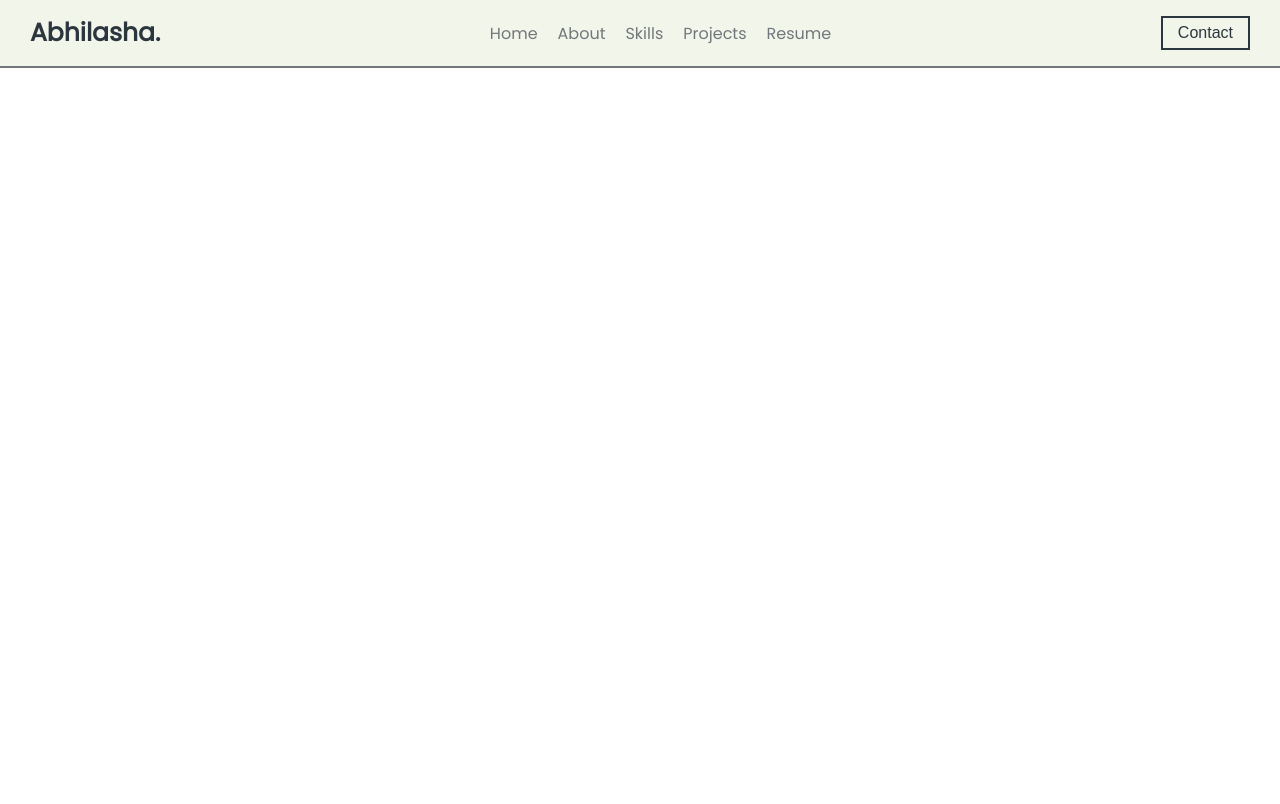
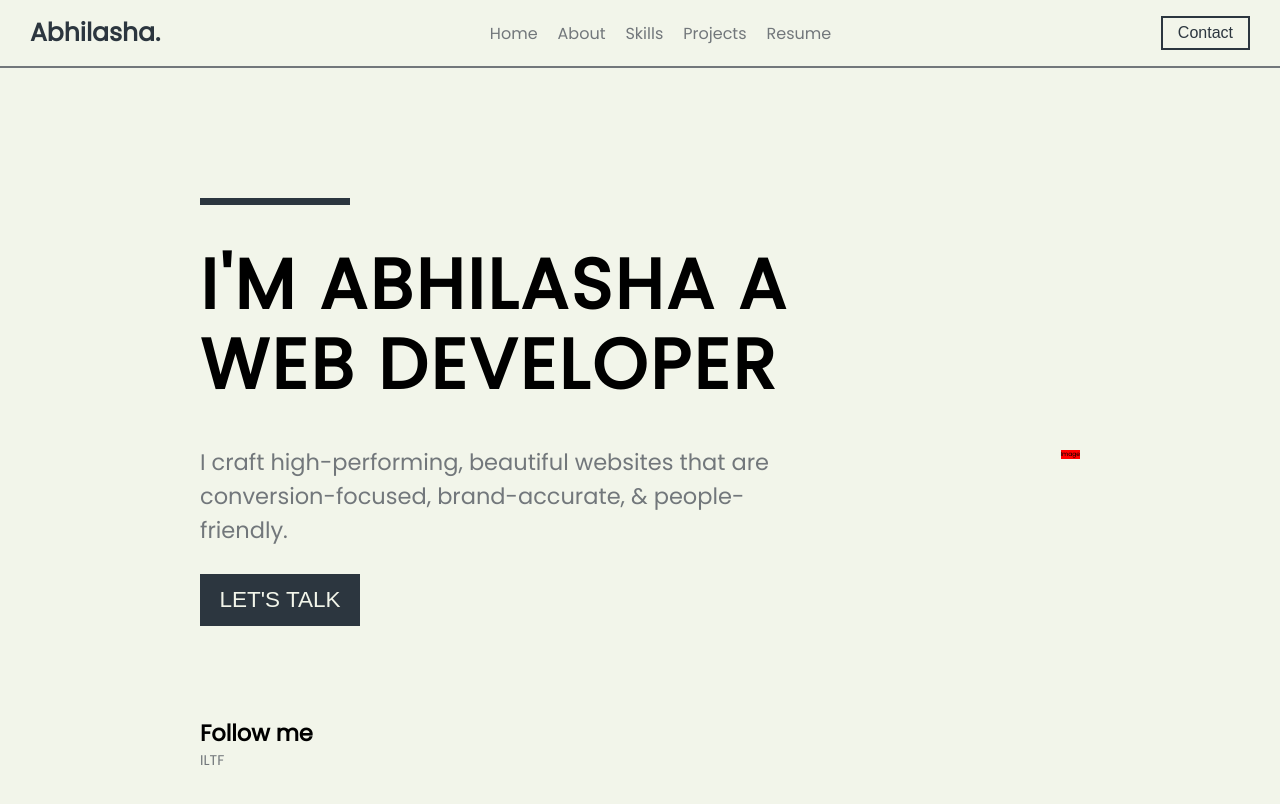
Before and after one commit to 19abhilasha/portfolioMy, a plain HTML site: page index.html in a window 1280 px wide. Drawn offline with Linux system fonts and the light colour scheme.

Commit message:
left main section

```diff
--- a/index.css
+++ b/index.css
@@ -13,6 +13,12 @@
     align-items: center;
     justify-content: space-between;
 }
+.display-column {
+    display: flex;
+    flex-direction: column;
+    align-items:flex-start;
+    justify-content:space-between;
+}
 
 /* header-section css */
 .header{
@@ -26,7 +32,7 @@
 }
 .header-wrapper{
     font-size: 4rem;
-    max-width: 1400px;
+    max-width: 140rem;
     margin: 0 auto;
 }
 .navbar{
@@ -61,3 +67,48 @@
     border-radius: 10.6%;
     padding: 0.7rem 1.7rem;
 }
+/* main-section css */
+.main{
+    background-color: #f2f5ea;
+    padding: 7rem 20rem;
+    font-family: 'Poppins', sans-serif;
+    /* min-width: 60rem; */
+
+}
+.left-main{
+    /* background-color: blue; */
+    font-size: 3.6rem;
+    max-width: 60rem;
+}
+.h-rule{
+    height: 0.7rem;
+    width: 15rem;
+    margin-top: 6rem;
+    background-color: #2c363f;
+}
+.left-main h1{
+    margin-top: 4rem;
+    margin-bottom: 4rem;
+    font-size: 7rem;
+    line-height: 8rem;
+    letter-spacing: 0.3rem;
+}
+.left-main p{
+    color: #72777b;
+}
+.left-main button{
+    width:16rem ;
+    background-color: #2c363f;
+    color:#f2f5ea ;
+    margin-top: 2.7rem;
+    margin-bottom: 9rem;
+    padding: 1.3rem;
+    border: none;
+}
+.follow{
+    width: 16rem;
+    font-size: 3.6rem;
+}
+.right-main{
+    background-color: red;
+}
--- a/index.html
+++ b/index.html
@@ -21,7 +21,29 @@
         <button class="btn">Contact</button>
       </div>
     </header>
-    <main></main>
+    <main class="main display-row">
+      <div class="left-main display-column">
+        <div class="h-rule"></div>
+        <h1>I'M ABHILASHA A WEB DEVELOPER</h1>
+        <p>
+          I craft high-performing, beautiful websites that are
+          conversion-focused, brand-accurate, & people-friendly.
+        </p>
+        <button>LET'S TALK</button>
+        <div class="follow display-column">
+          <h2>Follow me</h2>
+          <div class="display-row">
+            <p>I</p>
+            <p>L</p>
+            <p>T</p>
+            <p>F</p>
+          </div>
+        </div>
+      </div>
+      <div class="right-main">
+        <p>Image</p>
+      </div>
+    </main>
     <footer></footer>
   </body>
 </html>
```
